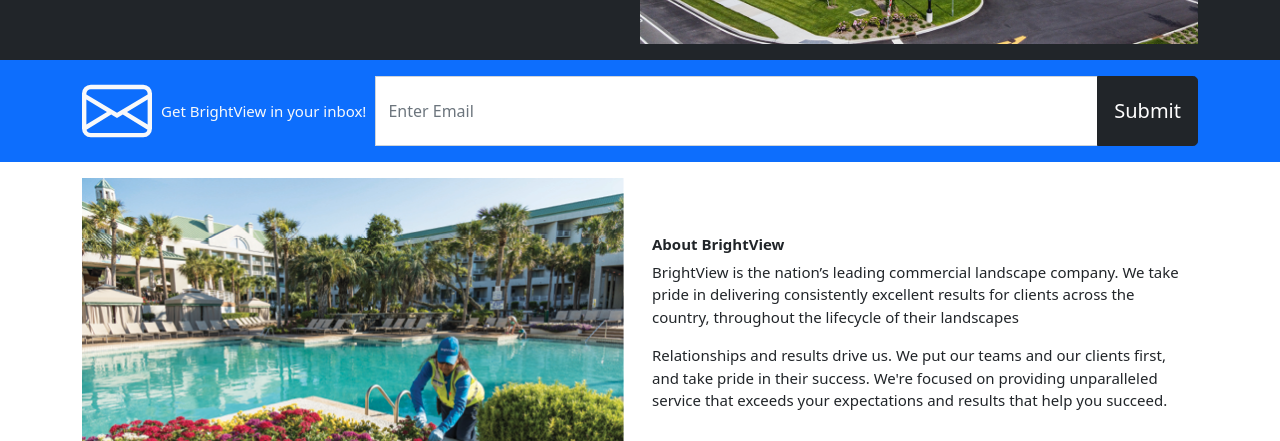
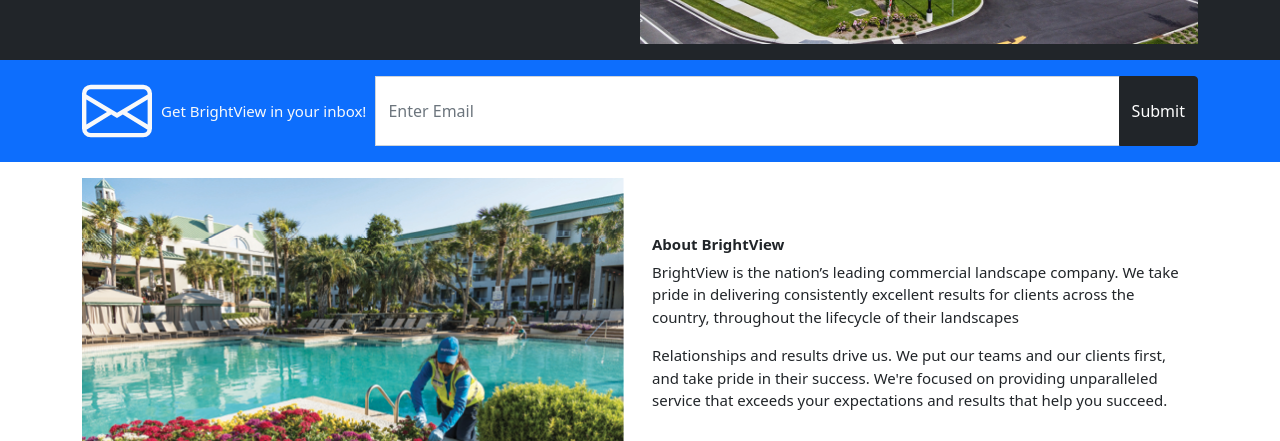
Before and after one commit to Oliviaapeaaaa/mis585_hw7-, a plain HTML site: page index.html in a window 1280 px wide. Shown: the part 324-765 px from the top of the page. Drawn offline with nearby package versions, Linux system fonts and the light colour scheme.

Commit message:
fix textstyle

```diff
--- a/index.html
+++ b/index.html
@@ -89,7 +89,7 @@
           </svg>
             <label class="labelClass" for="emailId">Get BrightView in your inbox!</label>
             <input id="emailId" type="text" class="form-control" placeholder="Enter Email">
-            <button class="btn btn-dark btn-lg" type="button">Submit</button>
+            <button class="btn btn-dark" type="button">Submit</button>
           </div>
         </div>
       </div>
```
